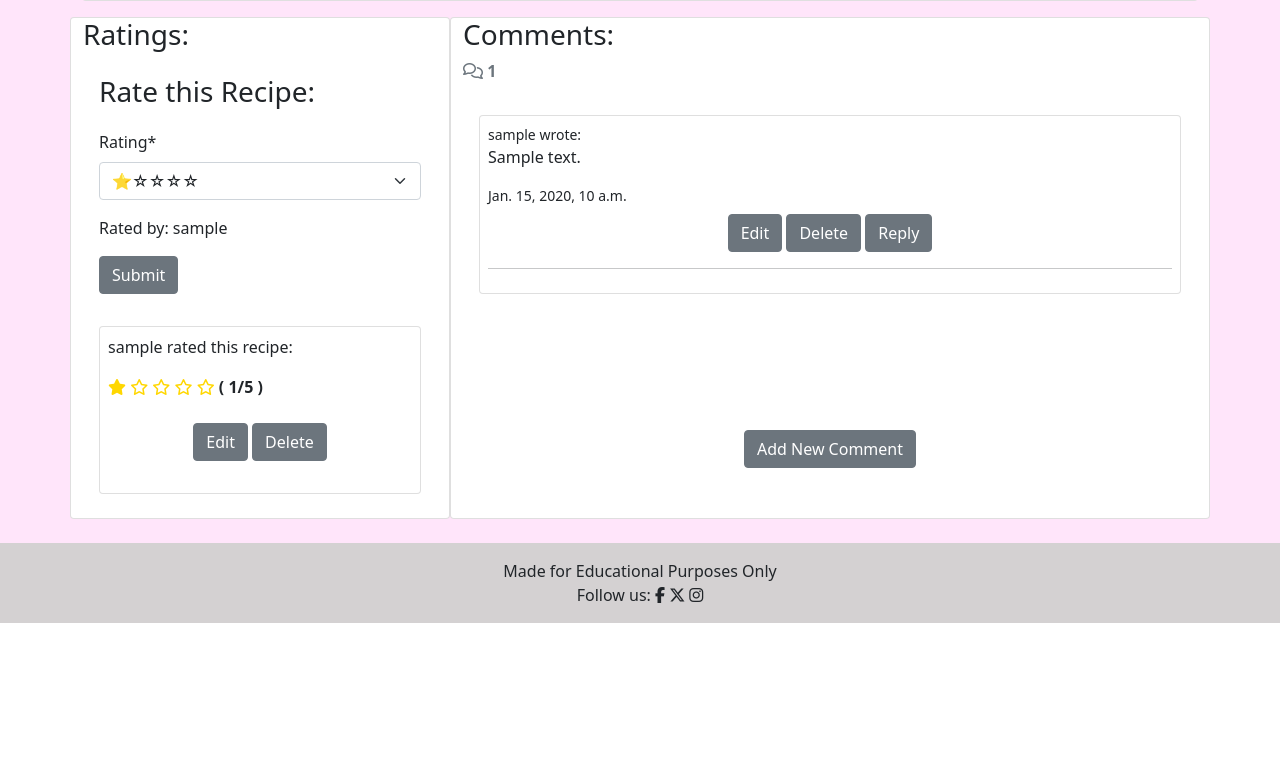
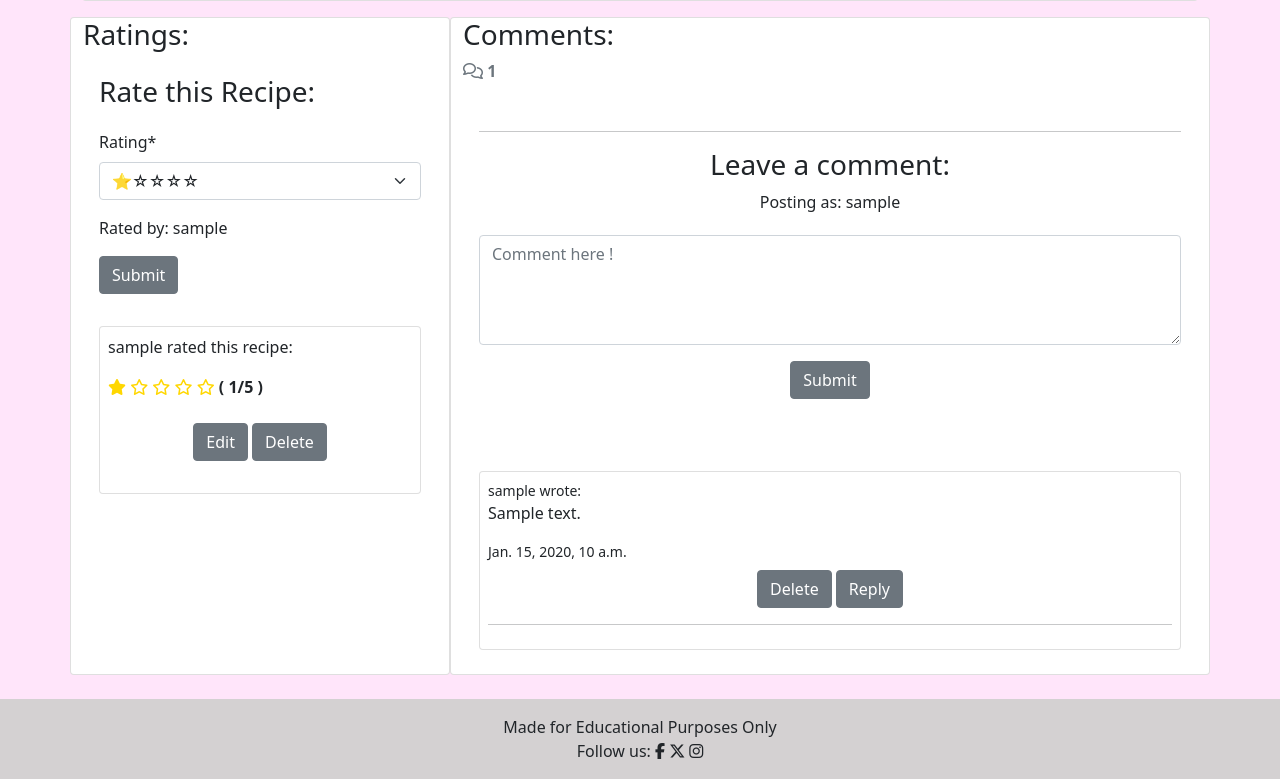
Before and after one commit to amy-1989/bakers_hub, a Django app: a page that uses recipes/templates/recipes/post.html in a window 1280 px wide. Shown: the part 1007-1786 px from the top of the page. Before the commit the page ends 1630 px from the top, so only its background shows below. Run offline with Django 4.2, Linux system fonts and the light colour scheme; a user stored in the database is signed in; tables that the repository leaves empty hold one stand-in row (values such as "Sample post"); parts of the project's set-up code (start-up, migrations or seed data) failed here and were passed over; some libraries are stand-ins or nearby versions; some web fonts are replaced.

Commit message:
update views and post.html to remove broken edit comment functionality and improve comment section ux

```diff
--- a/bakershub/settings.py
+++ b/bakershub/settings.py
@@ -28,7 +28,7 @@ TEMPLATES_DIR = os.path.join(BASE_DIR, 'templates')
 SECRET_KEY = os.environ.get("SECRET_KEY")
 
 # SECURITY WARNING: don't run with debug turned on in production!
-DEBUG = False
+DEBUG = True
 
 ALLOWED_HOSTS = ['8003-amy-1989-bakers-hub-qz29bz58xm.us2.codeanyapp.com',
                  '8000-amy1989-bakershub-z1qrot13eak.ws-eu110.gitpod.io',
--- a/recipes/templates/recipes/post.html
+++ b/recipes/templates/recipes/post.html
@@ -132,10 +132,32 @@
           <i class="far fa-comments"></i> {{ comment_count }}
         </strong>
       </div>
+      <!--Create Comments-->
+      <div class="col mb-4 mt-3">
+        <div class="card-body">
+          <div class="text-center">
+            {% if user.is_authenticated %}
+            <div>
+              <hr />
+              <h3>Leave a comment:</h3>
+              <p>Posting as: {{ user.username }}</p>
+              <form id="commentForm" method="post" style="margin-top: 1.3em;">
+                {{ comment_form | crispy }}
+                {% csrf_token %}
+                <button id="submitButton" type="submit" class="btn btn-secondary">Submit</button>
+              </form>
+            </div>
+            {% else %}
+            <p>Log in to leave a comment</p>
+            {% endif %}
+          </div>
+        </div>
+      </div>
       <!--Displaying Comments -->
       <div class="card-body mt-2">
           {% for comment in comments %}
-          <div class="card my-2 p-2">
+          <div class="card my-2 p-2  {% if not comment.approved and comment.author == user %}
+          faded{% elif not comment.approved %} d-none{% endif %}">
             <small>
               {{ comment.author }}
               wrote:
@@ -154,11 +176,10 @@
             <!--Comment Buttons-->
             <div class="mt-2 text-center">
               {% if user.is_authenticated and comment.author == user %}
-              <button class="btn btn-edit btn-secondary" comment_id="{{ comment.id }}">Edit</button>
               <button class="btn btn-delete btn-secondary"comment_id="{{ comment.id }}">Delete</button>
               {% endif %}
               {% if comment.approved %}
-              <button class="btn btn-reply btn-secondary text-center" comment_id="{{ comment.id }}" type="button" data-bs-toggle="collapse"
+              <button class="btn btn-reply btn-secondary text-center" type="button" data-bs-toggle="collapse"
                 data-bs-target="#replyButton{{ comment.id }}" aria-expanded="false">Reply</button>
               <hr />
               {% endif %}
@@ -170,7 +191,7 @@
                   {{ reply.author }}
                   wrote:
                 </small>
-                <div id="comment{{ comment.id }}">
+                <div id="reply{{ reply.id }}">
                   {{ reply.body | linebreaks }}
                 </div>
                 <small>
@@ -182,9 +203,8 @@
                   This reply is awaiting approval
                 </p>
                 {% endif %}
-                <!--Reply Edit Buttons-->
+                <!--Reply Delete Buttons-->
                 {% if user.is_authenticated and reply.author == user %}
-                <button class="btn btn-reply-edit btn-secondary" reply_id="{{ reply.id }}">Edit</button>
               <button class="btn btn-reply-delete btn-secondary" reply_id="{{ reply.id }}">Delete</button>
               {% endif %}
               </div>
@@ -194,11 +214,11 @@
                 {% if user.is_authenticated %}
                 <h3>Leave a reply:</h3>
                 <p>Posting as: {{ user.username }}</p>
-                  <form class= "" id="replyForm" method="post" style="margin-top: 1.3em;">
-                    {{ reply_form | crispy }}
+                <form  id="commentForm" method="post" style="margin-top: 1.3em;">
+                  {{ comment_form | crispy }}
                   {% csrf_token %}
                   <input type="hidden" name="parent_id" value="{{ comment.id }}">
-                    <button id="replyButton" type="submit" class="btn btn-secondary">Reply</button>
+                  <button id="replyButton" type="submit" class="btn btn-secondary">Add Reply</button>
                 </form>
                 {% else %}
                 <p>Log in to leave a reply</p>
@@ -206,29 +226,7 @@
               </div>
           </div>
             {% endfor %}
-      </div>
-      <!--Create Comments-->
-      <div class="col mb-4 mt-3">
-        <div class="card-body">
-          {% if user.is_authenticated %}
-          <div class="text-center">
-            <button class="btn btn-secondary text-center" comment_id="{{ comment.id }}" type="button" data-bs-toggle="collapse"
-                      data-bs-target="#commentButton{{ comment.id }}" aria-expanded="false">Add New Comment</button>
-            <div class="collapse" id="commentButton{{ comment.id }}">
-              <hr />
-              <h3>Leave a comment:</h3>
-              <p>Posting as: {{ user.username }}</p>
-              <form id="commentForm" method="post" style="margin-top: 1.3em;">
-                {{ comment_form | crispy }}
-                {% csrf_token %}
-                <button id="submitButton" type="submit" class="btn btn-secondary">Submit</button>
-              </form>
-            </div>
-            {% else %}
-            <p>Log in to leave a comment</p>
-            {% endif %}
-        </div>
-      </div>
+
       </div>
     </div>
     <!--Comments Container Ends Here-->
--- a/recipes/urls.py
+++ b/recipes/urls.py
@@ -9,14 +9,10 @@ urlpatterns = [
     path('edit-post/<int:post_id>', views.edit_post, name='edit_post'),
     path("category/<category>/", views.recipe_category, name="recipe_category"),
     path('<slug:slug>/', views.recipe_post, name='recipe_post'),
-    path('<slug:slug>/edit_comment/<int:comment_id>',
-         views.comment_edit, name='comment_edit'),
     path('<slug:slug>/delete_comment/<int:comment_id>',
          views.comment_delete, name='comment_delete'),
     path('<slug:slug>/delete_post/<int:post_id>',
          views.post_delete, name='post_delete'),
-    path('<slug:slug>/edit_reply/<int:reply_id>',
-         views.reply_edit, name='reply_edit'),
     path('<slug:slug>/delete_reply/<int:reply_id>',
          views.reply_delete, name='reply_delete'),
     path('<slug:slug>/edit_review/<int:review_id>',
--- a/recipes/views.py
+++ b/recipes/views.py
@@ -2,7 +2,7 @@ from django.shortcuts import render,  get_object_or_404, reverse
 from django.views import generic
 from django.http import HttpResponseRedirect
 from .models import Post, Category, Comment, Review
-from .forms import CommentForm, RecipePostForm, RatingForm
+from .forms import CommentForm, RecipePostForm, RatingForm, ReplyForm
 from django.contrib import messages
 
 
@@ -141,29 +141,6 @@ def create_recipe_post(request):
     })
 
 
-def comment_edit(request, slug, comment_id):
-    """
-    view to edit comments
-    """
-    if request.method == "POST":
-
-        queryset = Post.objects.filter(status=1)
-        post = get_object_or_404(queryset, slug=slug)
-        comment = get_object_or_404(Comment, pk=comment_id)
-        comment_form = CommentForm(data=request.POST, instance=comment)
-
-        if comment_form.is_valid() and comment.author == request.user:
-            comment = comment_form.save(commit=False)
-            comment.post = post
-            comment.approved = False
-            comment.save()
-            messages.add_message(request, messages.SUCCESS, 'Comment Updated!')
-        else:
-            messages.add_message(request, messages.ERROR, 'Error updating comment!')
-
-    return HttpResponseRedirect(reverse('recipe_post', args=[slug]))
-
-
 def comment_delete(request, slug, comment_id):
     """
     view to delete comment
@@ -177,26 +154,6 @@ def comment_delete(request, slug, comment_id):
         messages.add_message(request, messages.SUCCESS, 'Comment deleted!')
     else:
         messages.add_message(request, messages.ERROR, 'You can only delete your own comments!')
-
-    return HttpResponseRedirect(reverse('recipe_post', args=[slug]))
-
-
-def reply_edit(request, slug, reply_id):
-    """
-    view to edit replies
-    """
-    if request.method == "POST":
-        reply = get_object_or_404(Comment, pk=reply_id)
-        reply_form = ReplyForm(data=request.POST, instance=reply)
-
-        if reply_form.is_valid() and reply.author == request.user:
-            reply = comment_form.save(commit=False)
-            reply.post = post
-            reply.approved = False
-            reply.save()
-            messages.add_message(request, messages.SUCCESS, 'Reply Updated!')
-        else:
-            messages.add_message(request, messages.ERROR, 'Error updating reply!')
 
     return HttpResponseRedirect(reverse('recipe_post', args=[slug]))
 
--- a/static/js/replies.js
+++ b/static/js/replies.js
@@ -22,6 +22,8 @@ for (let button of editReplyButtons) {
     button.addEventListener("click", (e) => {
       let replyId = e.target.getAttribute("reply_id");
       let replyContent = document.getElementById(`reply${replyId}`).innerText;
+      console.log(replyId);
+      console.log(replyContent);
       replyText.value = replyContent;
       submitReplyButton.innerText = "Update";
       replyForm.setAttribute("action", `edit_reply/${replyId}`);
```
Lines whose indentation alone changed are shown as unchanged.
